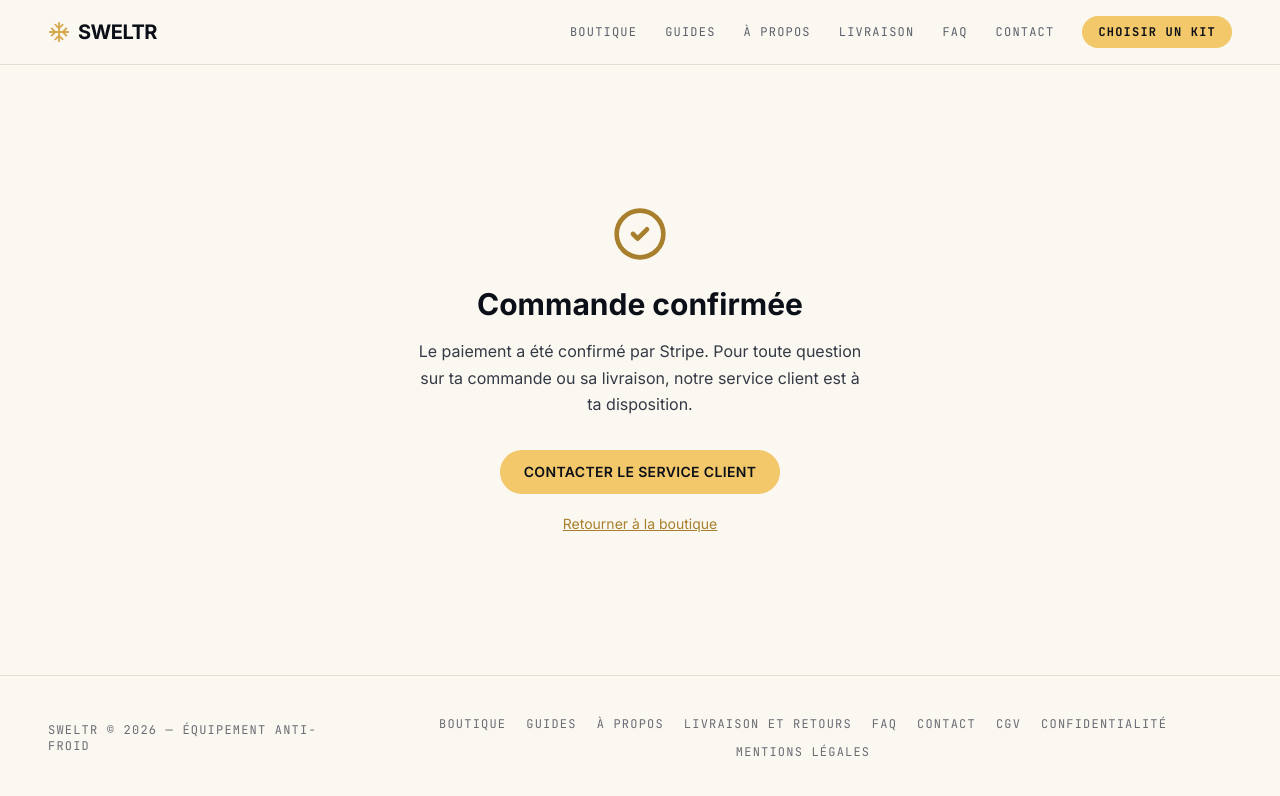
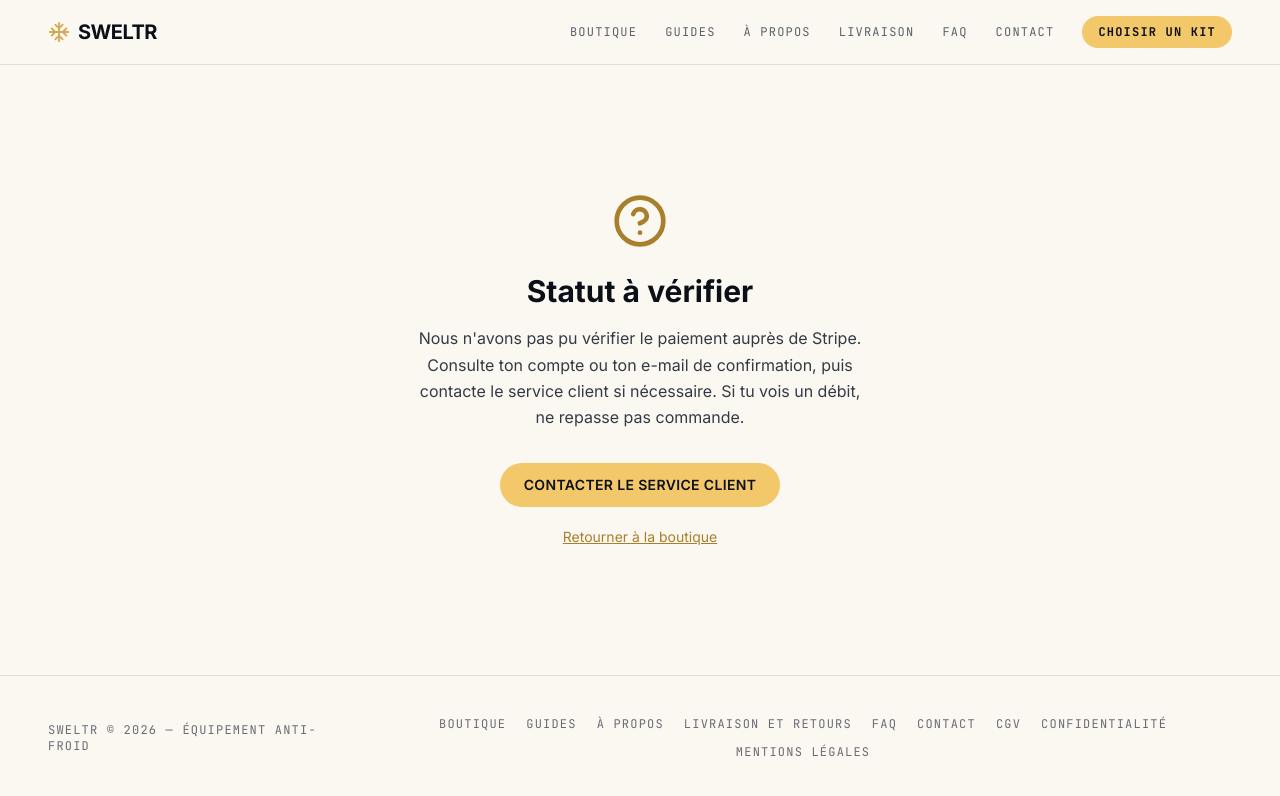
Before and after one commit to kadhino88-oss/sweltr-store, a Next.js app: page /succes in a window 1280 px wide. Shown: the top 796 px of the page. Built offline with nearby package versions, Linux system fonts and the light colour scheme; no server answers.

Commit message:
Fix: display accurate payment status on success page

```diff
--- a/components/SuccessPageClient.tsx
+++ b/components/SuccessPageClient.tsx
@@ -1,12 +1,44 @@
 "use client";
 
 import { motion } from "framer-motion";
-import { CheckCircle2 } from "lucide-react";
+import { CheckCircle2, Clock3, CircleHelp } from "lucide-react";
 import Link from "next/link";
 import Footer from "@/components/Footer";
 import SiteHeader from "@/components/SiteHeader";
 
-export default function SuccessPageClient() {
+type PaymentStatus = "paid" | "pending" | "unverified";
+
+export default function SuccessPageClient({
+  paymentStatus,
+}: {
+  paymentStatus: PaymentStatus;
+}) {
+  const content = {
+    paid: {
+      icon: CheckCircle2,
+      title: "Paiement confirmé",
+      message:
+        "Stripe confirme que ton paiement a été effectué. La préparation et la validation de la commande fournisseur peuvent encore nécessiter un délai.",
+      iconClass: "text-gold-deep",
+    },
+    pending: {
+      icon: Clock3,
+      title: "Paiement en attente",
+      message:
+        "Stripe n'indique pas encore un paiement confirmé. Si tu viens de terminer le paiement, patiente un instant avant de vérifier à nouveau. Ne repasse pas commande si un débit apparaît sur ton compte.",
+      iconClass: "text-gold-deep",
+    },
+    unverified: {
+      icon: CircleHelp,
+      title: "Statut à vérifier",
+      message:
+        "Nous n'avons pas pu vérifier le paiement auprès de Stripe. Consulte ton compte ou ton e-mail de confirmation, puis contacte le service client si nécessaire. Si tu vois un débit, ne repasse pas commande.",
+      iconClass: "text-gold-deep",
+    },
+  }[paymentStatus];
+
+  const StatusIcon = content.icon;
+
   return (
     <main className="min-h-screen flex flex-col bg-ivory text-ink">
       <SiteHeader />
@@ -16,7 +48,7 @@ export default function SuccessPageClient() {
           animate={{ opacity: 1, scale: 1 }}
           transition={{ duration: 0.5, ease: "easeOut" }}
         >
-          <CheckCircle2 size={56} className="text-gold-deep mx-auto mb-6" />
+          <StatusIcon size={56} className={`${content.iconClass} mx-auto mb-6`} />
         </motion.div>
         <motion.h1
           initial={{ opacity: 0, y: 10 }}
@@ -24,7 +56,7 @@ export default function SuccessPageClient() {
           transition={{ delay: 0.15 }}
           className="font-display font-bold text-3xl mb-4"
         >
-          Commande confirmée
+          {content.title}
         </motion.h1>
         <motion.p
           initial={{ opacity: 0, y: 10 }}
@@ -32,8 +64,7 @@ export default function SuccessPageClient() {
           transition={{ delay: 0.25 }}
           className="text-soft max-w-md mb-8"
         >
-          Le paiement a été confirmé par Stripe. Pour toute question sur ta commande ou sa
-          livraison, notre service client est à ta disposition.
+          {content.message}
         </motion.p>
         <Link
           href="/contact"
```
